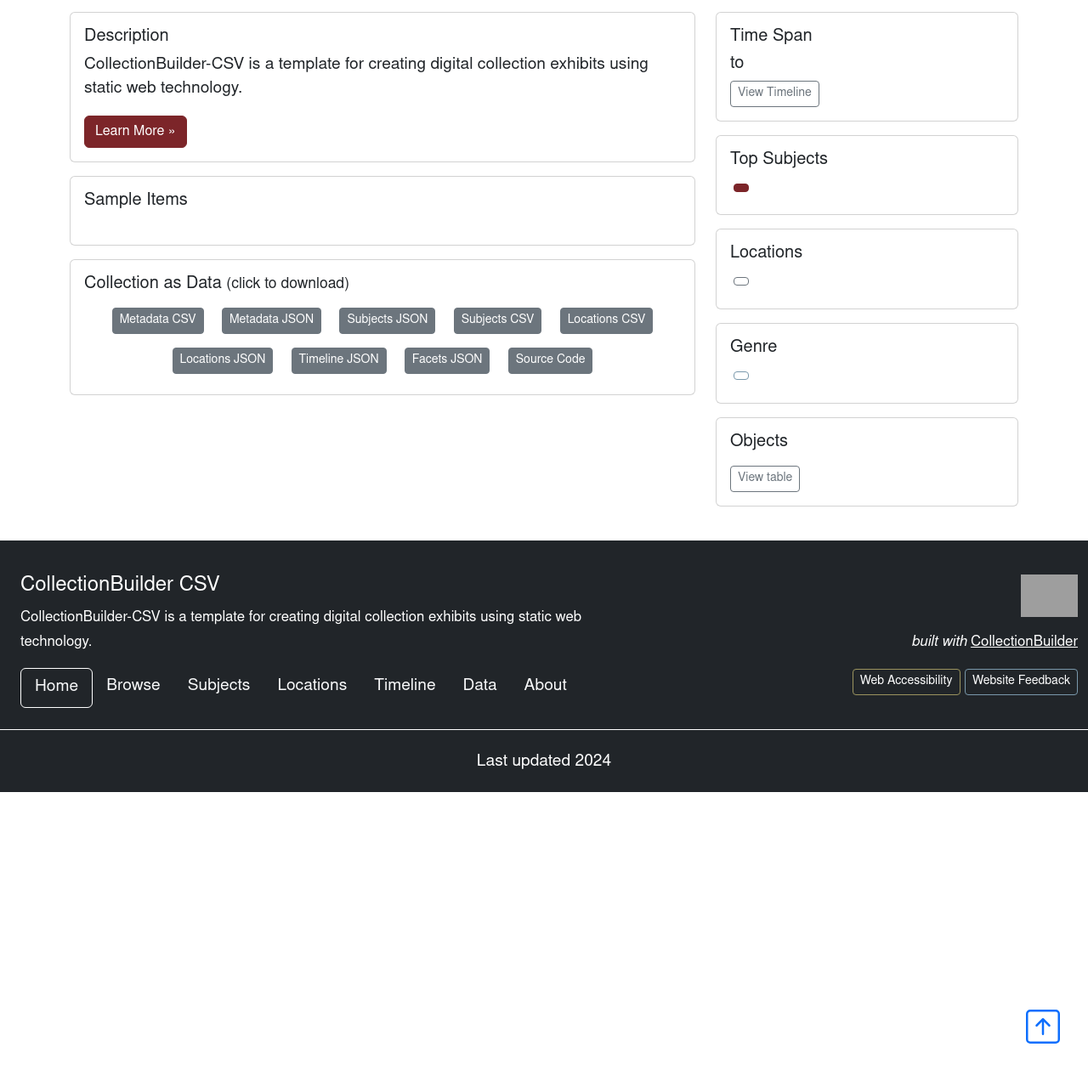
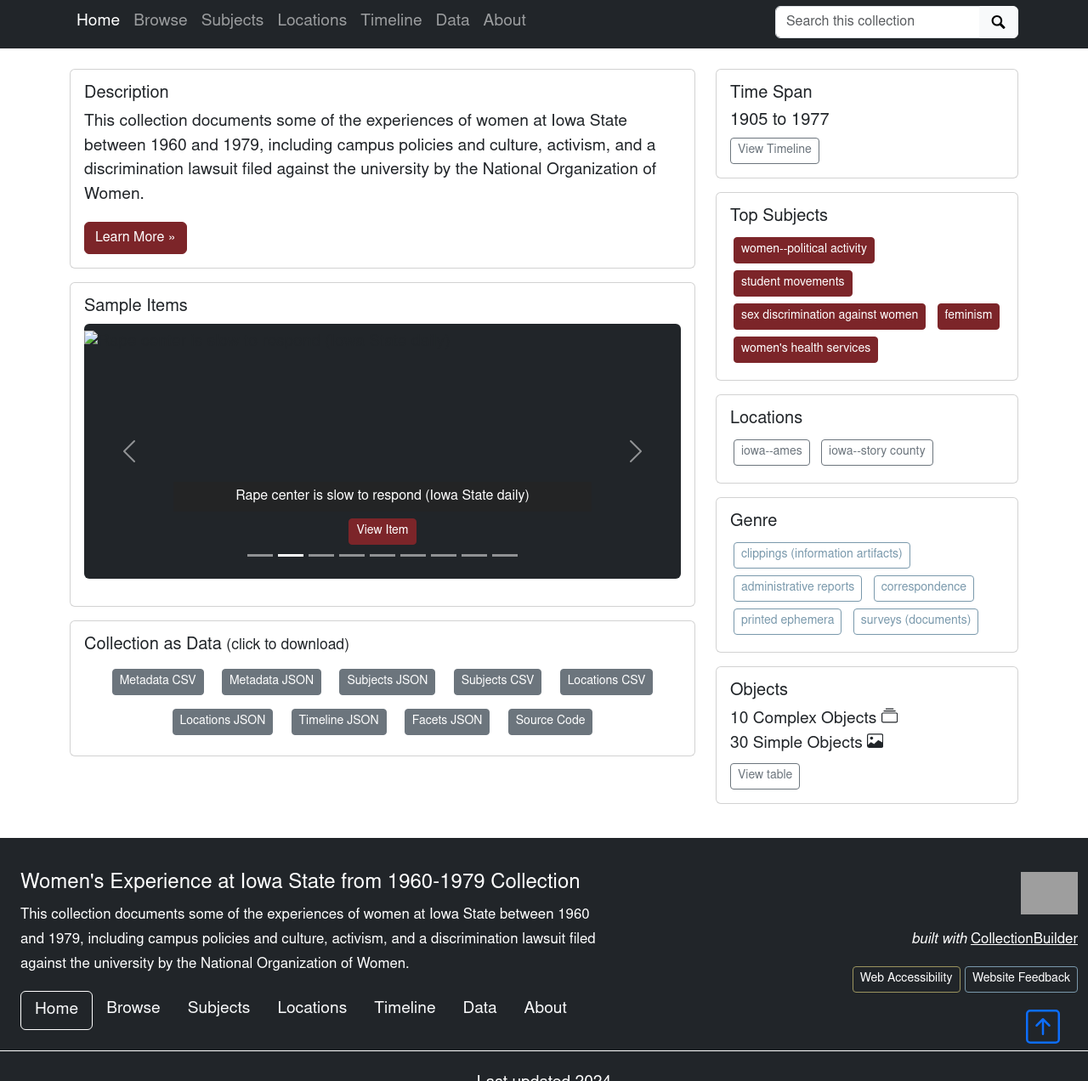
Before and after one commit to isu-digital/digital-collections-template, a Jekyll site: the page built from pages/index.md, in a window 1280 px wide and 1400 px high, scrolled down 524 px, cut to the strip 128-1400 px from the top of the window. Shown: the whole strip at 85% size. Built offline with Jekyll 4.4.1, drawn with Linux system fonts in a browser that asks for light colours; nearby versions of some CDN libraries; library files that are not in the unit come from our copies; before the commit the page ends 1584 px from its top, so only the background shows below that; some of the changed text lies outside the part shown.

Commit message:
initial updates

```diff
--- a/_config.yml
+++ b/_config.yml
@@ -21,28 +21,28 @@ digital-assets: https://isuu00001library102stg.z21.web.core.windows.net/assets
 # SITE SETTINGS
 #
 # title of site appears in banner
-title: CollectionBuilder CSV
+title: Women's Experience at Iowa State from 1960-1979 Collection
 # tagline, a short phrase that will appear throughout the site in the top banner
-tagline: Digital Collection Magic with Static Web Technologies
+tagline: Selected documents revealing....
 # description appears in meta tags and other locations
 # this description might appear in search result lists, keep around 160 characters max
-description: "CollectionBuilder-CSV is a template for creating digital collection exhibits using static web technology."
+description: "This collection documents some of the experiences of women at Iowa State between 1960 and 1979, including campus policies and culture, activism, and a discrimination lawsuit filed against the university by the National Organization of Women."
 # keywords, a short list of subjects describing the collection, separated by semicolon, to appear in rich markup
 keywords: iowa; history; midwest
 # creator of the digital collection, to appear in meta tags; we typically use our GitHub usernames but feel free to just use your name
-author: CollectionBuilder
+author: lsulli12
 
 ##########
 # COLLECTION SETTINGS
 #
 # Set the metadata for your collection (the name of the CSV file in your _data directory that describes the objects in your collection)
 # Use the filename of your CSV **without** the ".csv" extension! E.g. _data/demo-metadata.csv --> "demo-metadata"
-metadata: demo-metadata
+metadata: womensexperience
 # page generation settings [optional!]
 # [optional: only used if you need to tweak CB defaults or generate from more than one data file]
 page_gen:
-  - data: demo-metadata
-  - data: 'demo-metadata-iiif'
+  - data: womensexperience
+  - data: 'womensexperience-iiif'
     template: 'manifest'
     template_override: true
     name: 'objectid'
```
